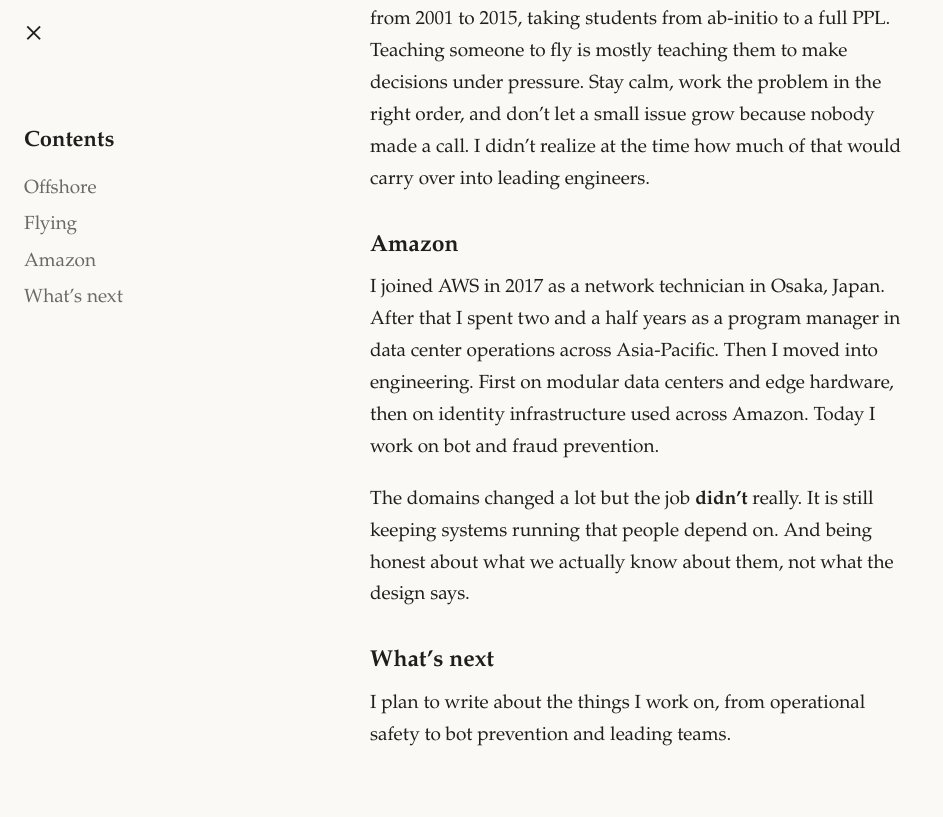
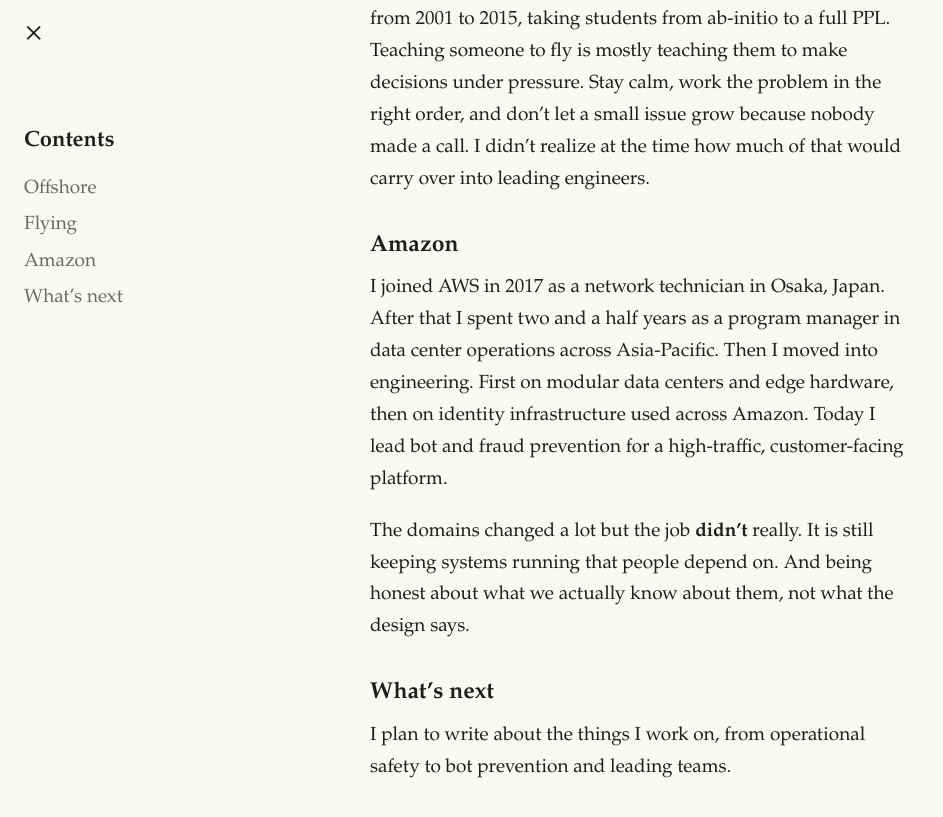
Before and after one commit to sijeffrey/sijeffrey.github.io, a Jekyll site: the page built from _posts/2026-11-04-from-the-north-sea-to-the-cloud.md, in a window 1280 px wide and 900 px high, scrolled down 1093 px. Shown: the top 817 px of the window, without its empty margins (0-943 px from the left). Built offline with Jekyll 4.4.1, drawn with Linux system fonts in a browser that asks for light colours.

Commit message:
Match first post wording to the bio

```diff
--- a/_posts/2026-11-04-from-the-north-sea-to-the-cloud.md
+++ b/_posts/2026-11-04-from-the-north-sea-to-the-cloud.md
@@ -20,7 +20,7 @@ Alongside that I was a flying instructor in the south of France from 2001 to 201
 
 ## Amazon
 
-I joined AWS in 2017 as a network technician in Osaka, Japan. After that I spent two and a half years as a program manager in data center operations across Asia-Pacific. Then I moved into engineering. First on modular data centers and edge hardware, then on identity infrastructure used across Amazon. Today I work on bot and fraud prevention.
+I joined AWS in 2017 as a network technician in Osaka, Japan. After that I spent two and a half years as a program manager in data center operations across Asia-Pacific. Then I moved into engineering. First on modular data centers and edge hardware, then on identity infrastructure used across Amazon. Today I lead bot and fraud prevention for a high-traffic, customer-facing platform.
 
 The domains changed a lot but the job **didn't** really. It is still keeping systems running that people depend on. And being honest about what we actually know about them, not what the design says.
 
```
